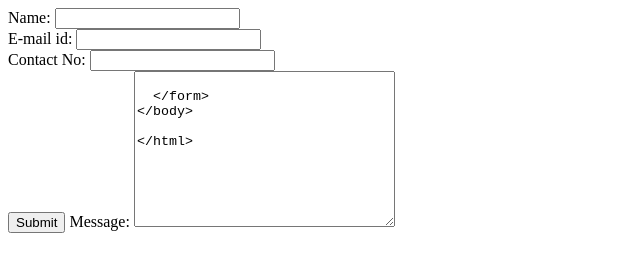
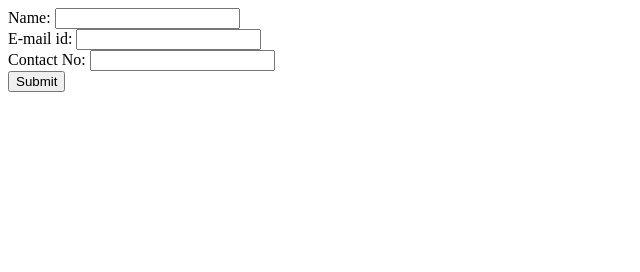
Before and after one commit to pratikpb7/cv, a plain HTML site: page Contact Details.html in a window 1280 px wide. Shown: the whole page, without its empty margins (0-640 px from the left). Drawn offline with Linux system fonts and the light colour scheme.

Commit message:
Add initial website file

```diff
--- a/Contact Details.html
+++ b/Contact Details.html
@@ -17,8 +17,8 @@
       <label>Contact No:</label>
       <input type="tel" name="" value=""><br>
       <input type="submit" name="" value="Submit">
-      <label>Message:</label>
-      <textarea name="name" rows="10" cols="30"</textarea>
+
+
 
   </form>
 </body>
```
